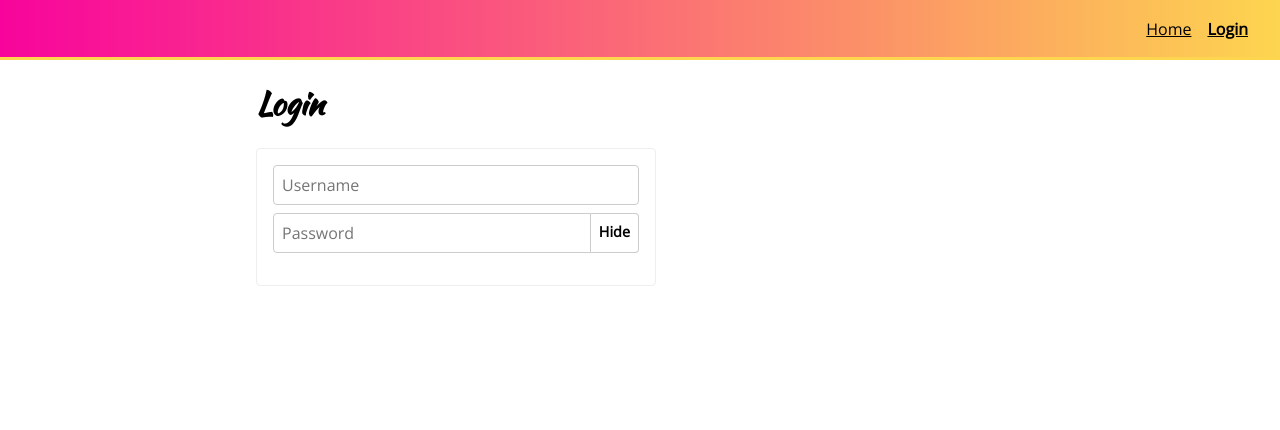
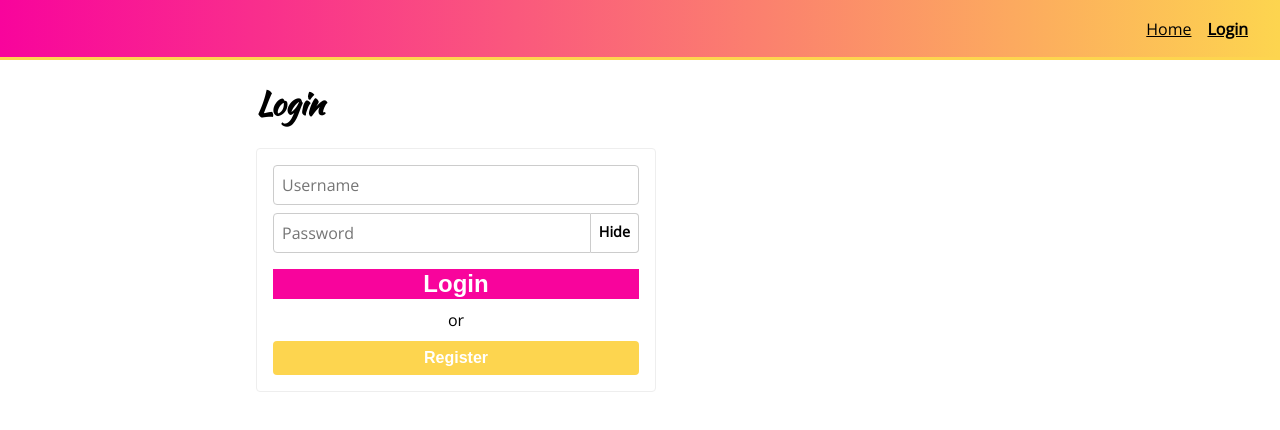
Before and after one commit to fairouzw/styled-components-react, a React (Create React App) app: page /login in a window 1280 px wide. Shown: the top 430 px of the page. Built offline with nearby package versions, Linux system fonts and the light colour scheme.

Commit message:
adding styled buttons

```diff
--- a/src/components/common/Button.js
+++ b/src/components/common/Button.js
@@ -2,12 +2,15 @@ import styled, {css} from "styled-components";
 
 const Button = styled.button`
   color: white;
-  background: ${(p) => p.secondary ? 'black' : '#f8049c'};
+  background: ${(p) => (p.secondary ? "#fdd54f" : "#f8049c")};
   font-weight: bold;
-  ${p => p.large ? css`
+  ${(p) =>
+    p.large
+      ? css`
           paddin: 10px;
           font-size: 1.5em;
-  ` : css`
+        `
+      : css`
           padding: 8px;
           border-radius: 4px;
           font-size: 1em;
--- a/src/components/pages/Login.js
+++ b/src/components/pages/Login.js
@@ -1,6 +1,6 @@
-import React, {useState} from 'react';
-import {PageLayout, Input, PasswordInput} from 'components/common';
-import styled from 'styled-components';
+import React, { useState, useEffect } from "react";
+import { PageLayout, Input, PasswordInput, Button } from "components/common";
+import styled from "styled-components";
 
 const Form = styled.form`
   width: 100%;
@@ -11,24 +11,47 @@ padding: 16px;
   box-sizing: border-box;
   color: black;
   border-radius: 4px;
-`
+
+  .alt-text {
+    text-align: center;
+    margin: 10px 0;
+  }
+`;
+
+let timeout;
 
 export default function Login() {
+  const [formFields, setFormFields] = useState({ username: "", password: "" });
+  const [loading, setLoading] = useState(false);
 
-  const [formFields, setFormFields ] = useState({username: '', password: ''});
-
-  function handInputChange(e){
+  function handInputChange(e) {
     e.persist();
-    setFormFields(s => ({
+    setFormFields((s) => ({
       ...s,
-      [e.target.name]: e.target.value
+      [e.target.name]: e.target.value,
     }));
   }
+
+  function handleSubmit(e) {
+    e.preventDefault(0);
+    setLoading(true);
+    timeout = setTimeout(() => {
+      setLoading(false);
+    }, 2000);
+  }
+
+  useEffect(()=> {
+    return () => {
+      if(timeout){
+        clearTimeout(timeout);
+      }
+    }
+  }, [])
 
   return (
     <PageLayout>
       <h1>Login</h1>
-      <Form>
+      <Form onSubmit={handleSubmit}>
         <Input
           value={formFields.username}
           name="username"
@@ -39,10 +62,19 @@ export default function Login() {
         <PasswordInput
           value={formFields.password}
           name="password"
-
           onChange={handInputChange}
-
         ></PasswordInput>
+        <Button type="submit" large disabled={loading}>
+          {loading ? 'Loading...' : 'Login'}
+        </Button>
+        {!loading &&
+        <>
+        <div className="alt-text">or</div>
+        <Button secondary type="button">
+          Register
+        </Button>
+        </>
+        }
       </Form>
     </PageLayout>
   );
```
Lines whose indentation alone changed are shown as unchanged.
